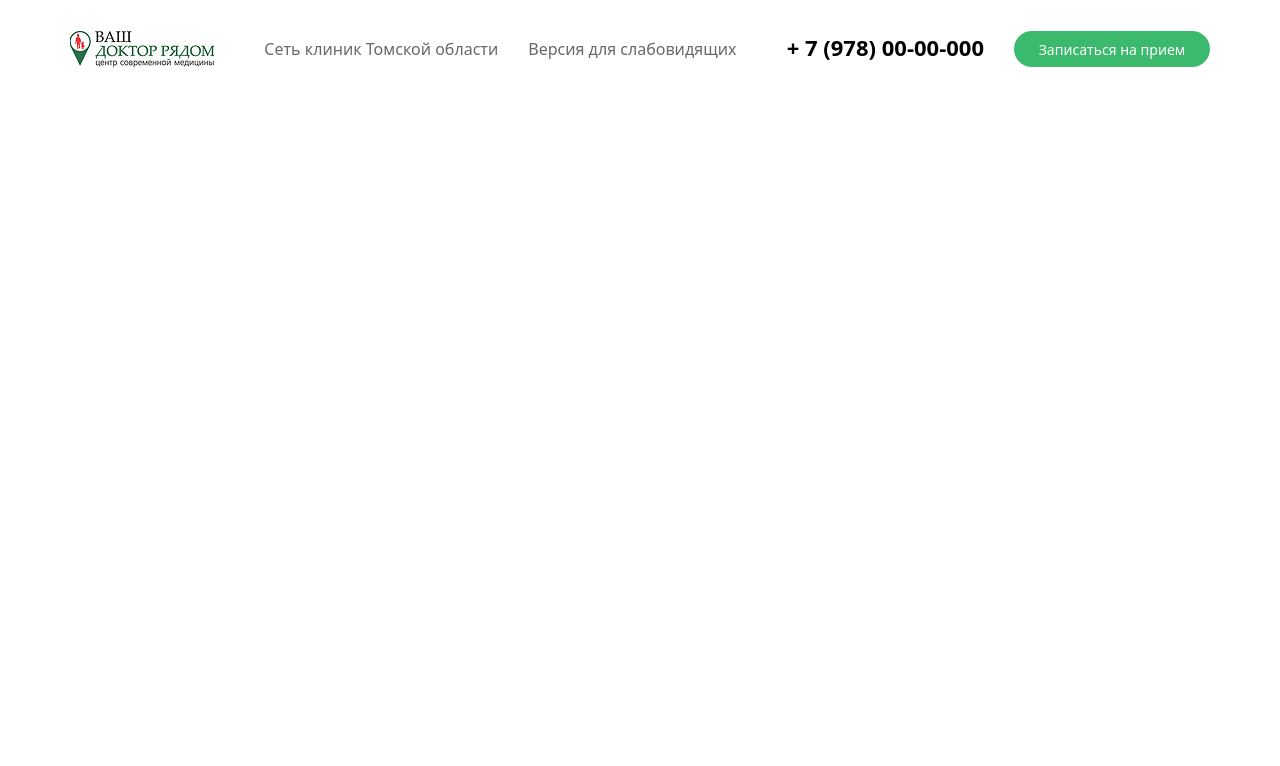
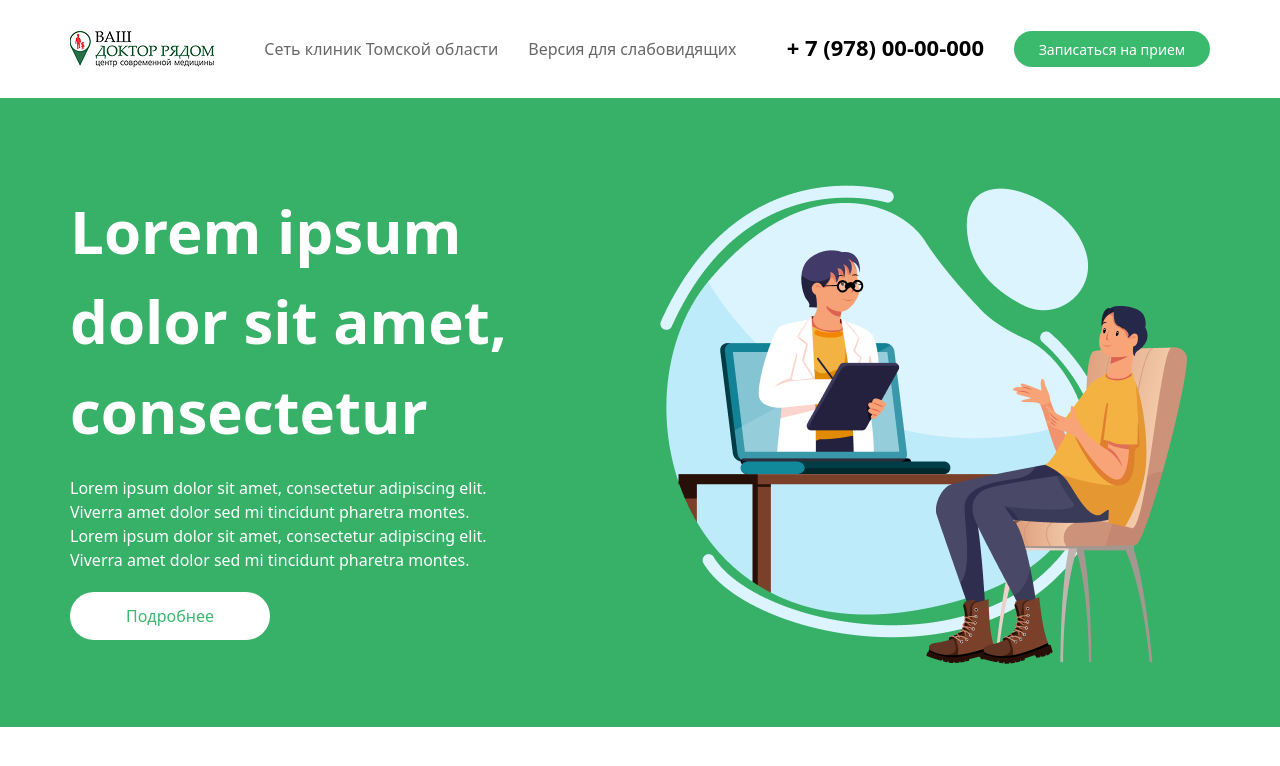
Before and after one commit to smuhriddin2006/Practice_3, a website: page src/index.html in a window 1280 px wide. Drawn offline with nearby package versions, Linux system fonts and the light colour scheme; files that its build step writes are made by us from their sources.

Commit message:
Section 1 is done!

```diff
--- a/src/index.html
+++ b/src/index.html
@@ -21,5 +21,28 @@
             <img class="xl:hidden" src="/src/burger (2).png" alt="">
         </nav>
     </header>
+    <main class="max-w-[1600px] m-auto">
+        <section class="max-w-[1600px] m-auto bg-[#37B068]">
+                <article class="max-w-[1200px] m-auto p-[30px] xl:flex xl:items-center xl:justify-between">
+                    <div class="flex flex-col gap-[20px]">
+                        <h1 class="font-[700] text-[60px] text-[white]">Lorem ipsum <br> dolor sit amet, <br> consectetur</h1>
+                        <p class="font-[400] text-[16px] text-[white] xl:w-[449px]">Lorem ipsum dolor sit amet, consectetur adipiscing elit. Viverra amet dolor sed mi tincidunt pharetra montes. Lorem ipsum dolor sit amet, consectetur adipiscing elit. Viverra amet dolor sed mi tincidunt pharetra montes.</p>
+                        <button class="w-[200px] h-[48px] bg-[#FFFFFF] text-[16px] text-[#3BB96D] rounded-[30px]">Подробнее</button>
+                    </div>
+                    <img class="hidden xl:block" src="/src/TDV_M63_010 1.png" alt="">
+                </article>
+        </section>
+                <!-- <section class="max-w-[1600px] m-auto ]">
+                <article class="max-w-[1200px] m-auto p-[30px] xl:flex xl:items-center xl:justify-between">
+                    <div class="flex flex-col gap-[20px]">
+                        <h1 class="font-[700] text-[60px] text-[#0D233B]">Немного о нас</h1>
+                        <p class="font-[400] text-[16px] text-[#686868] xl:w-[449px]">Lorem ipsum dolor sit amet, consectetur adipiscing elit. Ipsum diam pretium risus, ultrices felis a. Adipiscing maecenas mattis ullamcorper magnis eget varius. At lobortis tristique mattis orci aenean. Pretium, posuere tristique id potenti ac. Ac praesent arcu vitae arcu. Velit ut et, leo, augue bibendum euismod in. Turpis massa, commodo vestibulum bibendum amet orci velit, risus. Semper mauris curabitur auctor id amet mauris lacus. Ut quis nisi, ac consequat sed massa egestas. Sed adipiscing scelerisque enim, id amet eget. Ipsum dui a bibendum quisque in.
+
+Lorem ipsum dolor sit amet, consectetur adipiscing elit. Ipsum diam pretium risus, ultrices felis a. Adipiscing maecenas mattis ullamcorper magnis eget varius. At lobortis tristique mattis orci aenean. Pretium, posuere tristique id potenti ac. </p>
+                        </div>
+                    <img class=" xl:block" src="/src/Mask group (7).png" alt="">
+                </article>
+        </section> -->
+    </main>
 </body>
 </html>
```
Also changed, not shown: src/Mask group (7).png (added), src/TDV_M63_010 1.png (added).
